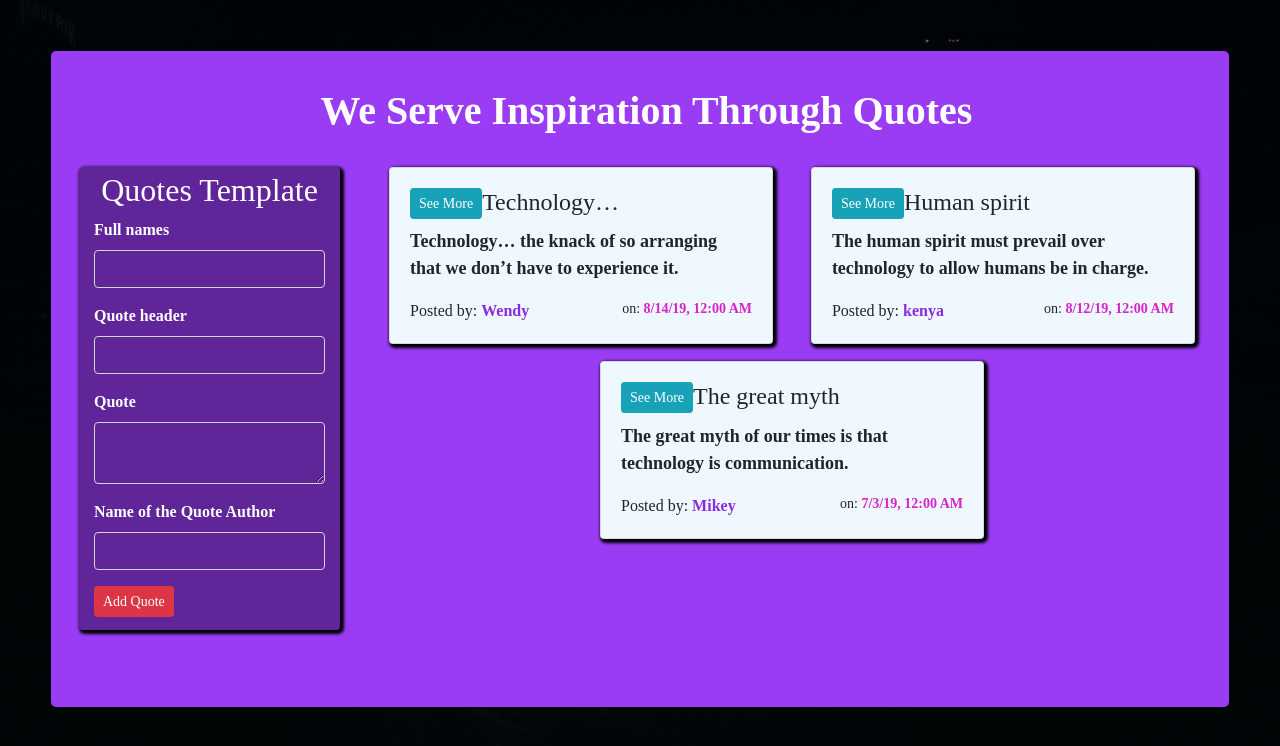
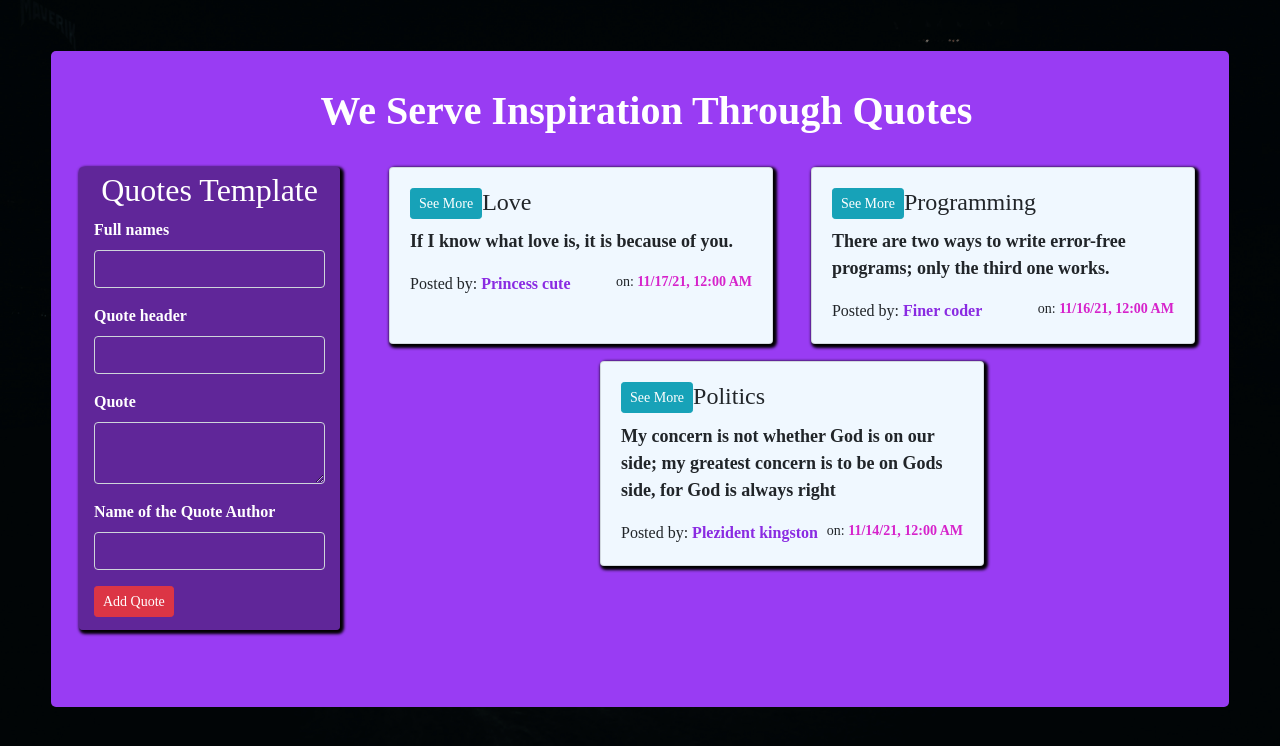
Before and after one commit to brianmuganda/quotes_vote_app, an Angular app: page / in a window 1280 px wide. Shown: the top 746 px of the page. Built offline with nearby package versions, Linux system fonts and the light colour scheme; a web font is replaced by a local one; what @sweetalert2/ngx-sweetalert2 would draw is missing.

Commit message:
add quotes to quotes components with style

```diff
--- a/src/app/quotes/quotes.component.ts
+++ b/src/app/quotes/quotes.component.ts
@@ -9,9 +9,9 @@ import { Quote } from '../quote';
 export class QuotesComponent implements OnInit {
   title = 'We serve inspiration through quotes';
   quotes:Quote[] = [
-    new Quote (1,'kenya','Human spirit','The human spirit must prevail over technology to allow humans be in charge.','Albert Einstein', new Date(2019,7,12),0,0),
-    new Quote (2,'Wendy','Technology…','Technology… the knack of so arranging  that we don’t have to experience it.','Max Frisch',new Date(2019,7,14),0,0),
-    new Quote (3,'Mikey','The great myth','The great myth of our times is that technology is communication.','Libby Larsen',new Date(2019,6,3),0,0),
+    new Quote (1,'Princess cute','Love','If I know what love is, it is because of you.','Hermann Hesse', new Date(2021,10,17),0,0),
+    new Quote (2,'Plezident kingston','Politics','My concern is not whether God is on our side; my greatest concern is to be on Gods side, for God is always right','Abraham Lincoln',new Date(2021,10,14),0,0),
+    new Quote (3,'Finer coder','Programming','There are two ways to write error-free programs; only the third one works.','Alan J. Perlis',new Date(2021,10,16),0,0),
 
   ];
   get sortQuotes() {
```
